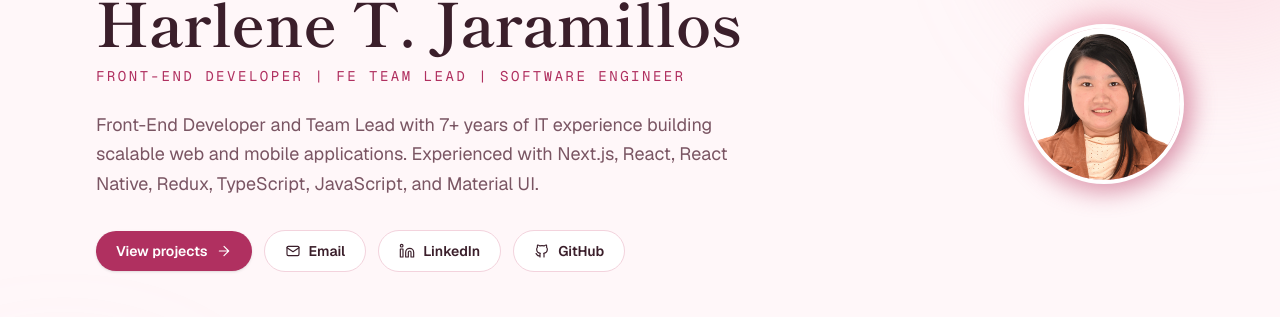
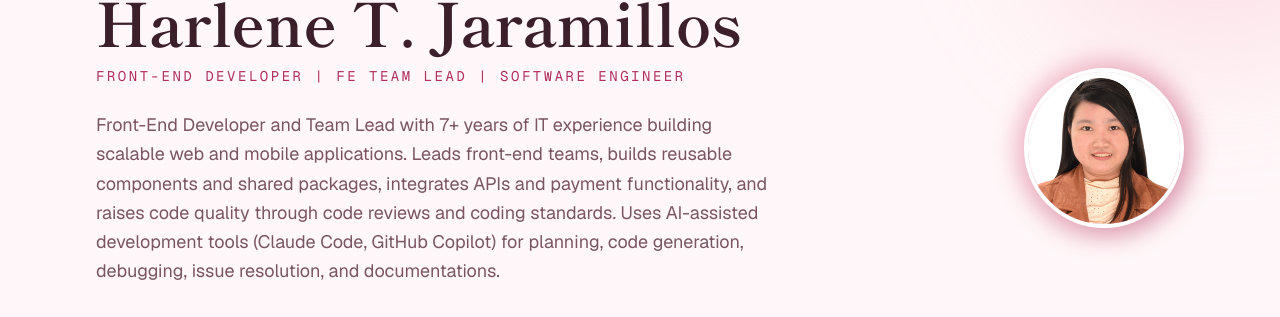
Before and after one commit to stacieH/my_portfolio, a Next.js app: page / in a window 1280 px wide. Shown: the part 256-573 px from the top of the page. Built offline with nearby package versions, Linux system fonts and the light colour scheme; no server answers.

Commit message:
Update profile.ts

```diff
--- a/content/profile.ts
+++ b/content/profile.ts
@@ -5,7 +5,7 @@ export const profile: Profile = {
   shortName: "Harlene Jaramillos",
   title: "Front-End Developer | FE Team Lead | Software Engineer",
   summary:
-    "Front-End Developer and Team Lead with 7+ years of IT experience building scalable web and mobile applications. Experienced with Next.js, React, React Native, Redux, TypeScript, JavaScript, and Material UI.",
+    "Front-End Developer and Team Lead with 7+ years of IT experience building scalable web and mobile applications. Leads front-end teams, builds reusable components and shared packages, integrates APIs and payment functionality, and raises code quality through code reviews and coding standards. Uses AI-assisted development tools (Claude Code, GitHub Copilot) for planning, code generation, debugging, issue resolution, and documentations.",
   location: "Calamba City, Laguna, Philippines",
   photo: {
     src: "/profile.jpg",
```
